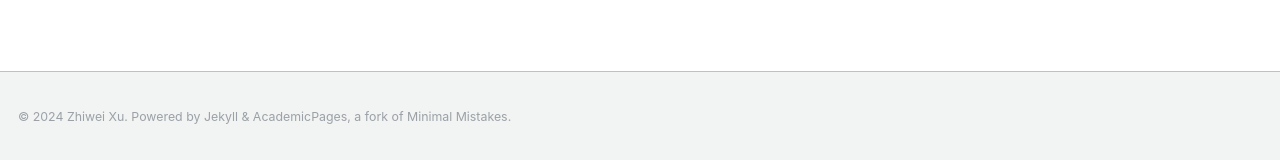
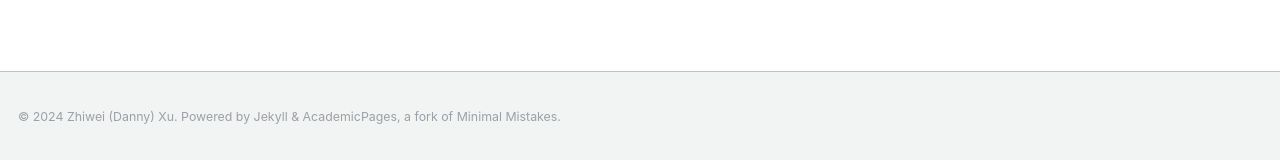
Before and after one commit to zwxu064/zwxu064.github.io, a Jekyll site: the page built from _pages/about.html, in a window 1280 px wide and 900 px high, scrolled down 3168 px. Shown: the part 737-897 px from the top of the window. Built offline with Jekyll 4.4.1, drawn with Linux system fonts in a browser that asks for light colours.

Commit message:
Update _config.yml

```diff
--- a/_config.yml
+++ b/_config.yml
@@ -9,7 +9,7 @@
 locale                   : "en-US"
 title                    : ""
 title_separator          : "-"
-name                     : &name "Zhiwei Xu"
+name                     : &name "Zhiwei (Danny) Xu"
 description              : &description "personal description"
 url                      : https://zwxu064.github.io  # the base hostname & protocol for your site e.g. "https://mmistakes.github.io"
 baseurl                  : "" # the subpath of your site, e.g. "/blog"
```
